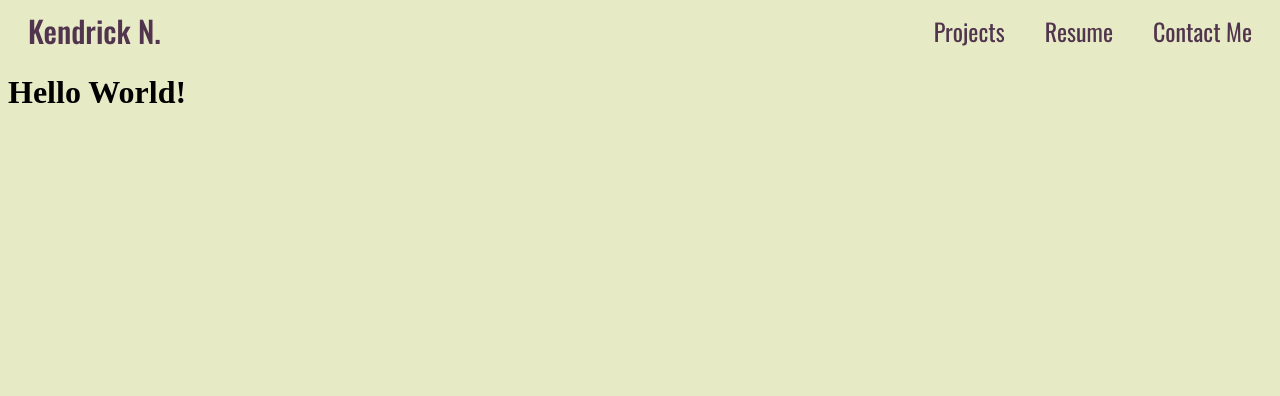
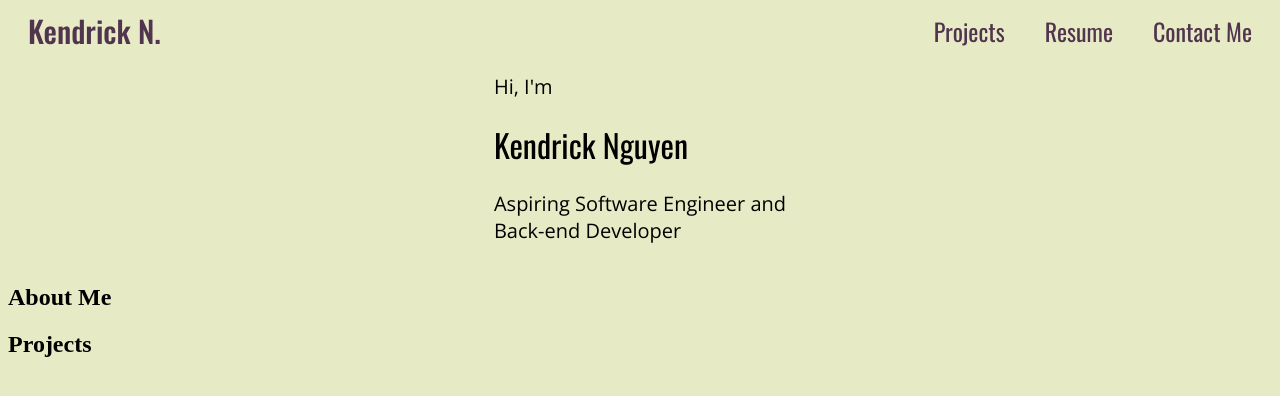
Before and after one commit to KendrickNguyen76/portfolio-website, a Jekyll site: the page built from index.html, in a window 1280 px wide. Shown: the top 396 px of the page. Built offline with Jekyll 4.4.1, drawn with Linux system fonts in a browser that asks for light colours.

Commit message:
Working on hero statement

```diff
--- a/_layouts/default.html
+++ b/_layouts/default.html
@@ -5,7 +5,7 @@
     <title>Kendrick's Portfolio | {{ page.title }}</title>
     <link rel="preconnect" href="https://fonts.googleapis.com">
     <link rel="preconnect" href="https://fonts.gstatic.com" crossorigin>
-    <link href="https://fonts.googleapis.com/css2?family=Oswald:wght@400;500&display=swap" rel="stylesheet">
+    <link href="https://fonts.googleapis.com/css2?family=Oswald:wght@400;500&family=Open+Sans&display=swap" rel="stylesheet">
     <link rel="stylesheet" href="/assets/css/styles.css">
   </head>
   <body>
--- /dev/null
+++ b/assets/css/homepage.css
@@ -0,0 +1,8 @@
+#hero_statement {
+  display: flex;
+  justify-content: center;
+  align-items: center;
+}
+
+#hero_statement_desc {
+}
--- a/assets/css/styles.css
+++ b/assets/css/styles.css
@@ -1,9 +1,20 @@
 /* imports */
 @import "navbar.css";
+@import "homepage.css";
 
 /* General Formatting */
 body {
   background-color: #E7EBC5;
+}
+
+p {
+  font-size: 20px;
+  font-family: "Open Sans", sans-serif;
+  font-optical-sizing: auto;
+  font-weight: 400;
+  font-style: normal;
+  font-variation-settings:
+    "wdth" 100;
 }
 
 /* Fonts */
--- a/index.html
+++ b/index.html
@@ -2,4 +2,15 @@
 layout: default
 title: Home
 ---
-<h1>Hello World!</h1>
+
+<div id="hero_statement">
+  <div>
+    <p>Hi, I'm</p>
+    <h1 class="oswald_regular">Kendrick Nguyen</h1>
+    <p>Aspiring Software Engineer and<br>Back-end Developer</p>
+  </div>
+</div>
+
+<h2>About Me</h2>
+
+<h2>Projects</h2>
```
